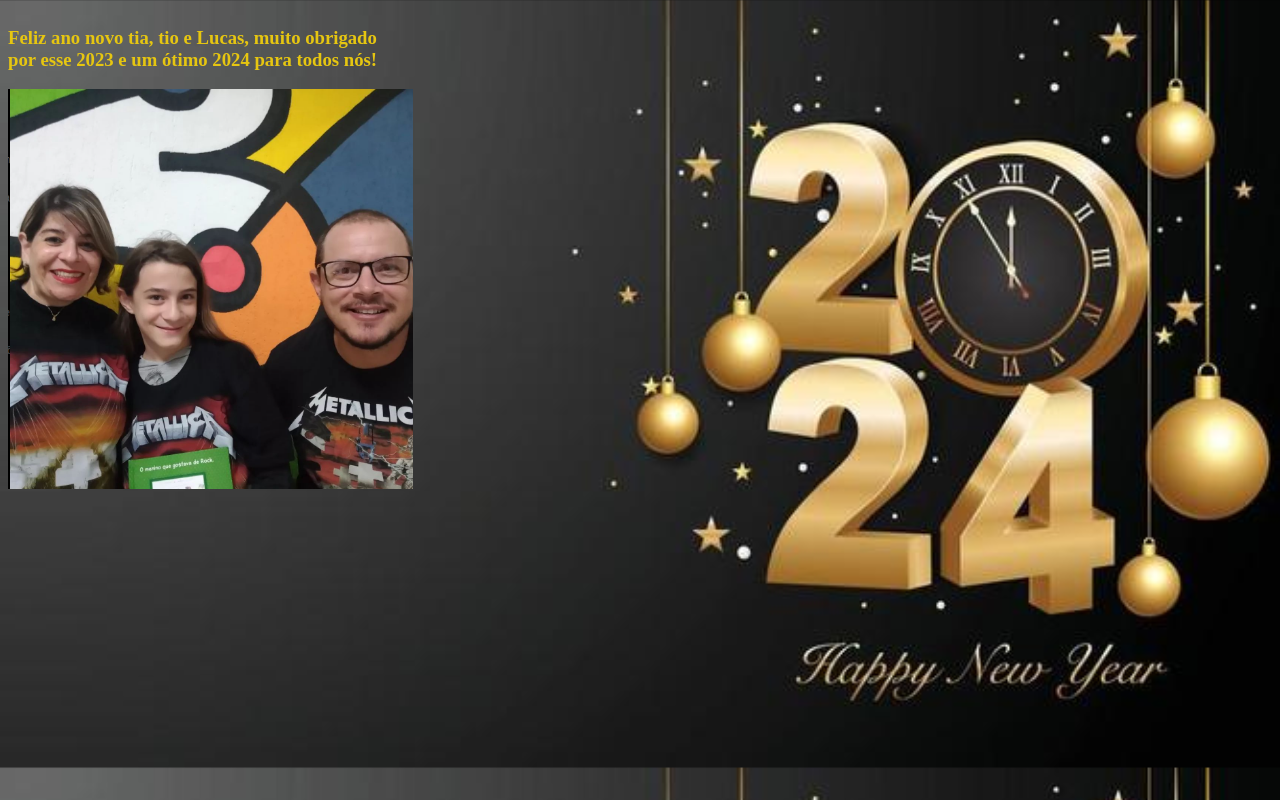
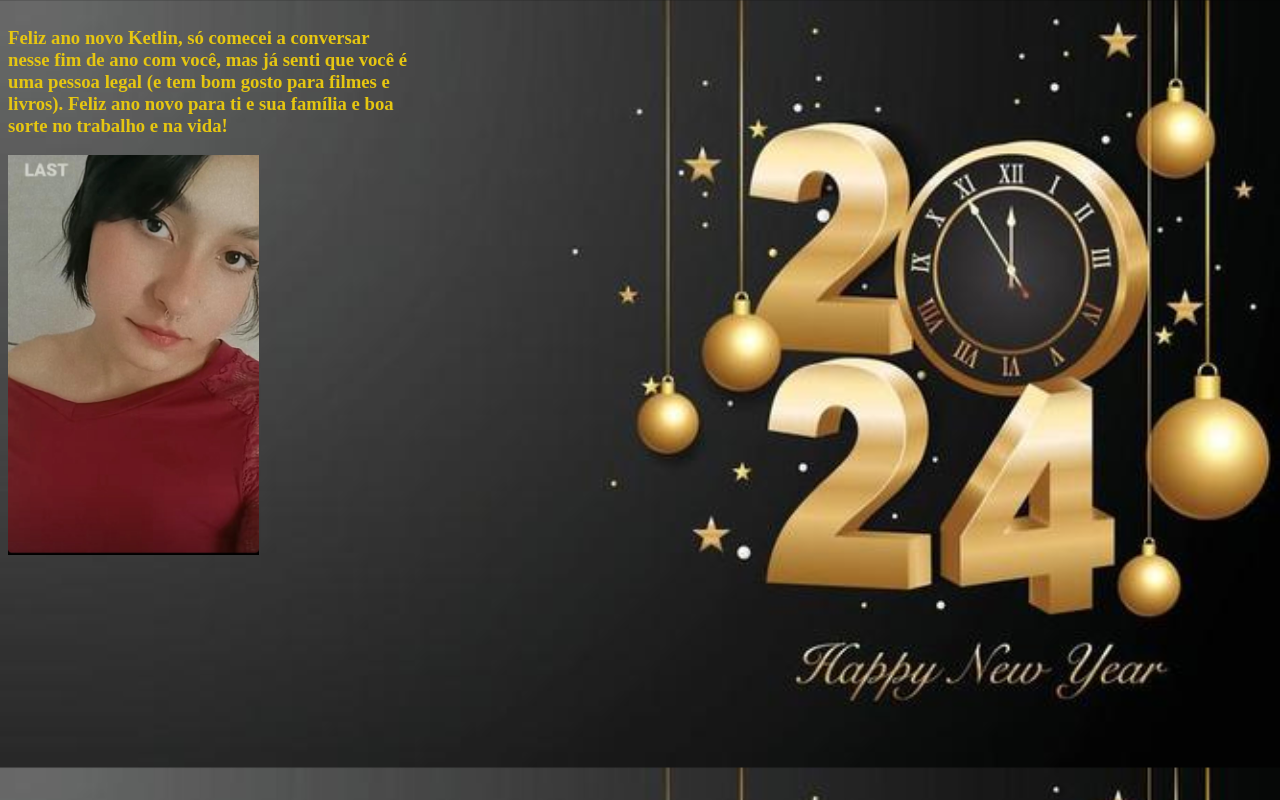
Before and after one commit to kirigaya7447/Happy2024, a plain HTML site: page HappyNewYear/Peoples/Ketlin/index.html in a window 1280 px wide. Drawn offline with Linux system fonts and the light colour scheme.

Commit message:
Adicionado Ket

```diff
--- a/HappyNewYear/Peoples/Ketlin/index.html
+++ b/HappyNewYear/Peoples/Ketlin/index.html
@@ -9,9 +9,10 @@
 
 <body id="bodyPeoples">
     <div id="homenagem">
-        <h3>Feliz ano novo tia, tio e Lucas, muito obrigado por esse 2023 e um ótimo 2024 para
-            todos nós!</h3>
-        <img class="fotoHomena" src="../../../Style/Images/Peoples/Cris, Lucas e Fernando.png">
+        <h3>Feliz ano novo Ketlin, só comecei a conversar nesse fim de ano com você, mas já senti que
+            você é uma pessoa legal (e tem bom gosto para filmes e livros). Feliz ano novo para ti e
+            sua família e boa sorte no trabalho e na vida!</h3>
+        <img class="fotoHomena" src="../../../Style/Images/Peoples/Ket.jpg">
     </div>
 </body>
 </html>
--- a/Style/style.css
+++ b/Style/style.css
@@ -8,9 +8,6 @@ body{
 	width:auto;
 	background-repeat: repeat-y;
 	background-size: 100%;
-}
-
-#del-rey{
 }
 
 #titulo{
```
Also changed, not shown: Style/Images/Peoples/Ket.jpg (added).
